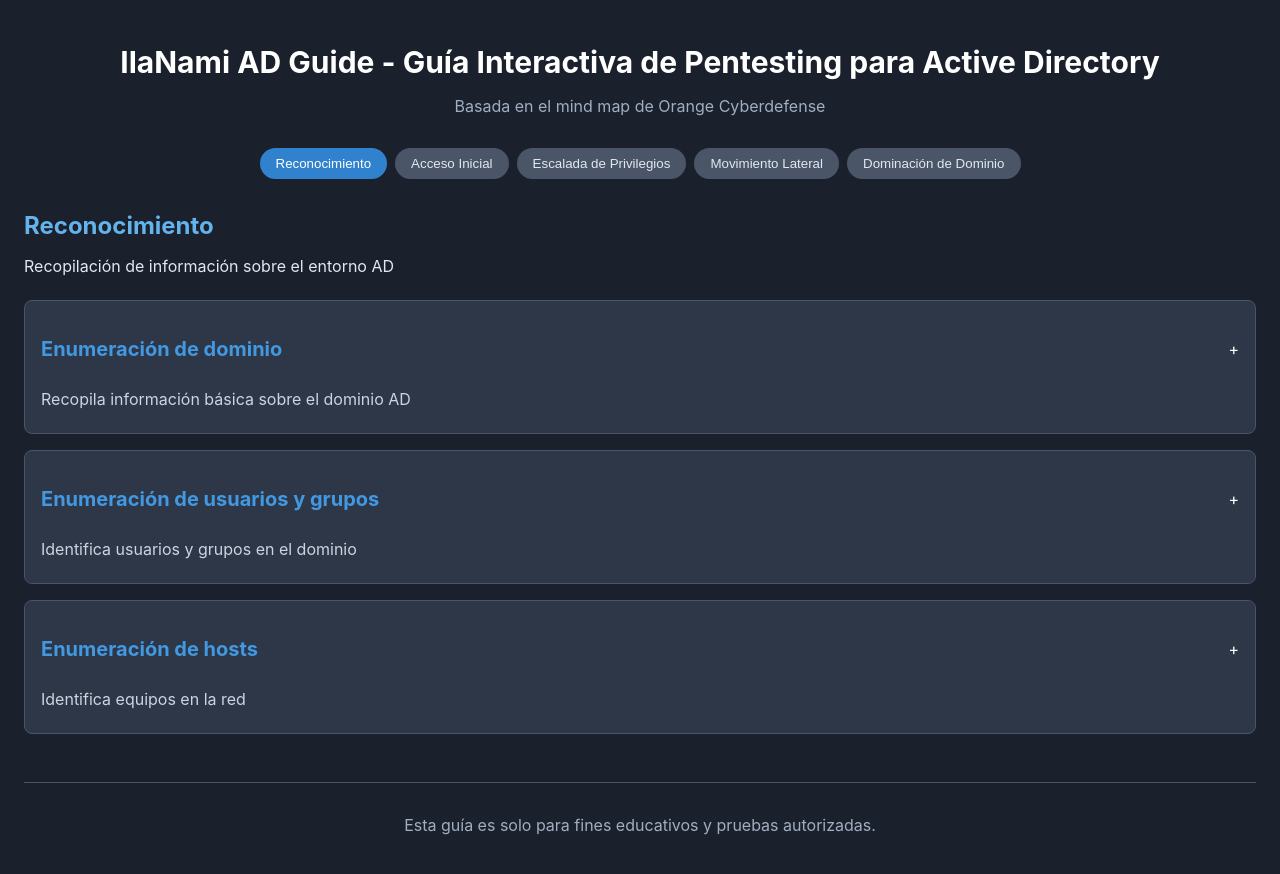
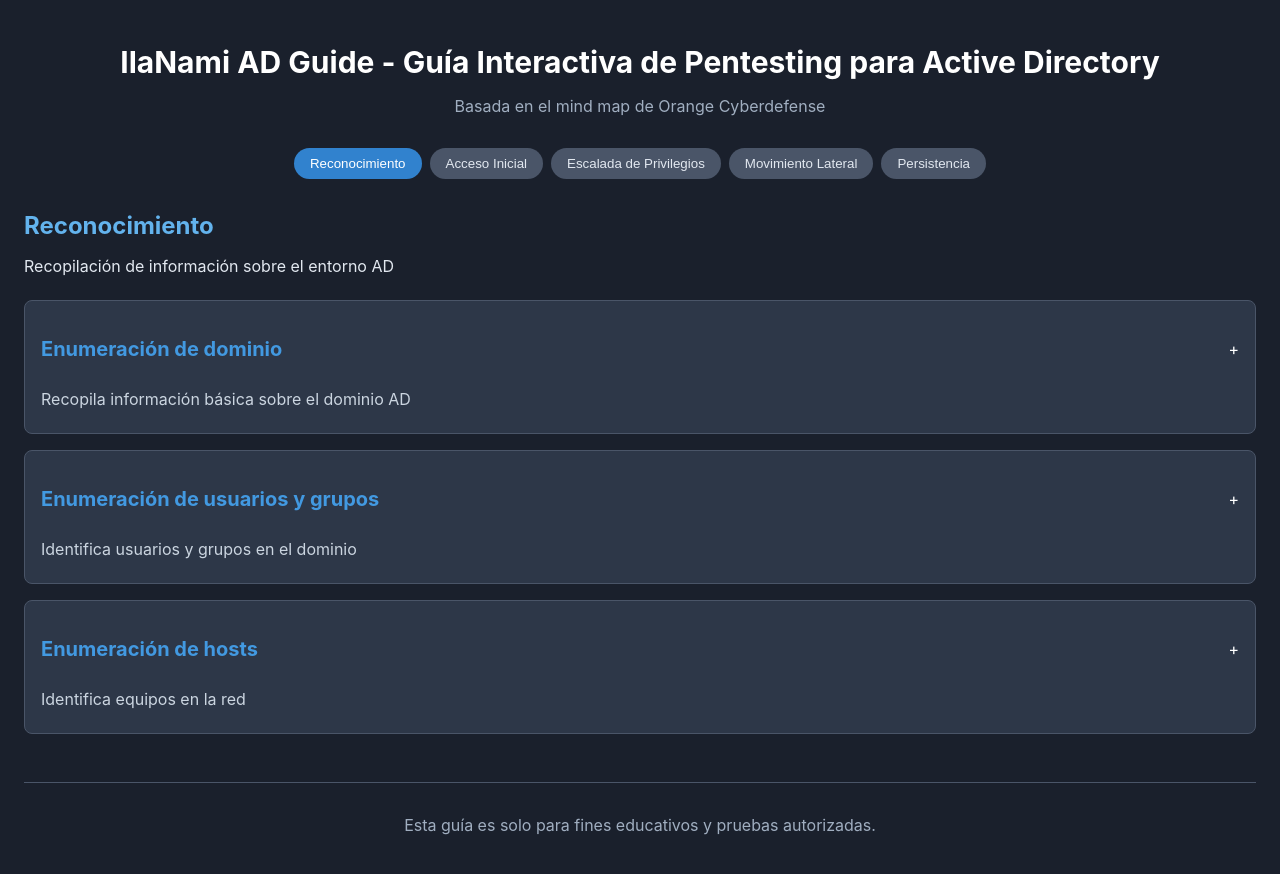
Before and after one commit to ilanami/llaNami-ADGuide, a React (Create React App) app: page / in a window 1280 px wide. Built offline with nearby package versions, Linux system fonts and the light colour scheme.

Commit message:
Update phase title to Persistencia and add screenshot to README

```diff
--- a/src/components/ADPentestGuide.js
+++ b/src/components/ADPentestGuide.js
@@ -400,7 +400,7 @@
       ]
     },
     domainDomination: {
-      title: "Dominación de Dominio",
+      title: "Persistencia",
       description: "Técnicas para mantener control persistente del dominio",
       techniques: [
         {
```
Also changed, not shown: 1 other file (tests, documents, lock files or other folders).
